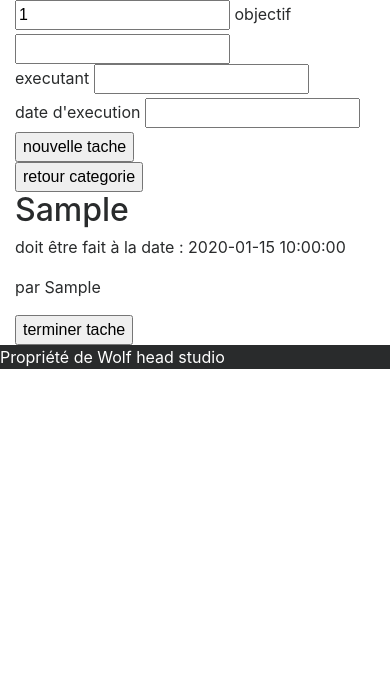
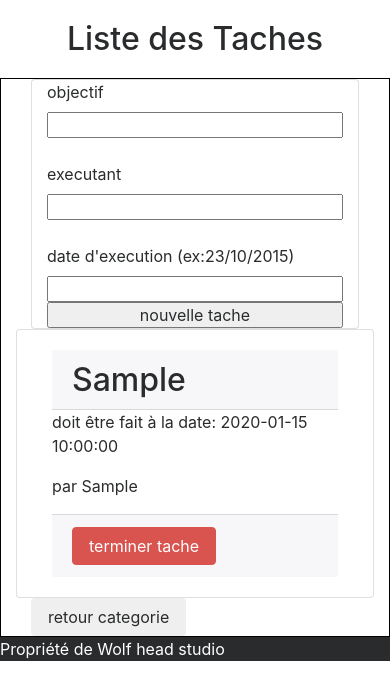
Before and after one commit to geasseur/Logiciel_chantier, a PHP site: page /control/controltache.php in a window 390 px wide. Shown: the top 700 px of the page. Run offline with PHP 8.4, Linux system fonts and the light colour scheme; the visitor is signed in with stand-in values (Sample User, id 1); tables that the repository leaves empty or names only in its code hold one stand-in row (values such as "Sample post").

Commit message:
responsive and class bootstrap added

```diff
--- a/control/controlindex.php
+++ b/control/controlindex.php
@@ -1,6 +1,10 @@
 <?php
 include('model/modelindex.php');
 $chantier = displayChantier();
+
+if (isset($_POST['test_pseudo']) and isset($_POST['test_password']) and !empty($_POST['test_pseudo']) and !empty($_POST['test_password'])){
+  connexion($_POST['pseudo'],$_POST['password']);
+}
 
 if (isset($_POST['nom']) and isset($_POST['responsable']) and isset($_POST['date_depart']) and isset($_POST['date_fin']) and isset($_POST['resume']) and isset($_POST['type_chantier']) ) {
   $nom=$_POST['nom'];
--- a/css/style.css
+++ b/css/style.css
@@ -0,0 +1,9 @@
+main{
+  border: 1px solid #000;
+}
+h1{
+  text-align: center;
+}
+#nouveauChantier{
+  margin: auto;
+}
--- a/model/modeltache.php
+++ b/model/modeltache.php
@@ -17,13 +17,12 @@ catch (Exception $e){
 
   function addedtache($idCategorie, $objectif, $executant, $date_exe){
     global $bdd;
-    $categories = $bdd->prepare('INSERT INTO Tache(id_Categorie,objectif, executant,date_exe,termine) values (:id_Categorie,:objectif,:executant, :date_exe,:termine)');
+    $categories = $bdd->prepare('INSERT INTO Tache(id_Categorie,objectif, executant,date_exe) values (:id_Categorie,:objectif,:executant, :date_exe)');
     $categories->execute(array(
       'id_Categorie'=>$idCategorie,
       'objectif'=>$objectif,
       'executant'=>$executant,
-      'date_exe'=>$date_exe,
-      'termine'=>1
+      'date_exe'=>$date_exe
     ));
     header('Location:../control/controltache.php');
   }
--- a/vue/vuetache.php
+++ b/vue/vuetache.php
@@ -10,44 +10,48 @@
         <link rel="apple-touch-icon" href="apple-touch-icon.png">
         <!-- Place favicon.ico in the root directory -->
 
-        <link rel="../stylesheet" href="css/normalize.css">
-        <link rel="../stylesheet" href="css/main.css">
-        <link rel="../stylesheet" href="/css/style.css">
+        <link rel="stylesheet" href="../css/normalize.css">
+        <link rel="stylesheet" href="../css/main.css">
+        <link rel="stylesheet" href="../css/style.css">
         <script src="../js/vendor/modernizr-2.8.3.min.js"></script>
     </head>
     <header class='container-fluid'>
-
+      <h1>Liste des Taches</h1>
     </header>
     <body>
       <main class='container column justify-content-center align-items-center'>
-        <form class="" action="../control/controltache.php" method="post">
-          <input type="text" name="id_Categorie" value="<?php echo $_SESSION['idCategorie'] ?>">
+        <section class='col-12'>
+          <form class="card col-12" action="../control/controltache.php" method="post">
+            <input type="text" style='display:none;' name="id_Categorie" value="<?php echo $_SESSION['idCategorie'] ?>">
             <label for="">objectif</label>
             <input type="text" name="objectif" value=""><br>
             <label for="">executant</label>
             <input type="text" name="executant" value=""><br>
-          <label for="">date d'execution</label>
+            <label for="">date d'execution (ex:23/10/2015) </label>
             <input type="text" name="date_exe" value="">
             <input type="submit" value="nouvelle tache">
           </form>
-        <form class="" action="../control/controlcategorie.php" method="post">
-          <input type="submit" name="" value="retour categorie">
-        </form>
+        </section>
         <?php
         // echo 'test : '.var_dump($test_taches);
         foreach($test_taches as $donnees) {
           ?>
 
-          <article>
-              <h2><?php echo $donnees['objectif']; ?></h2>
-              <p>doit être fait à la date : <?php echo $donnees['date_exe']; ?></p><p>par <?php echo $donnees['executant'];?></p>
-                <form class="" action="../control/controltache.php" method="post">
+          <article class='card col-xs-12 col-md-6 col-lg-3 d-inline-block'>
+            <div class="card-block">
+              <h2 class='card-header'><?php echo $donnees['objectif']; ?></h2>
+              <p>doit être fait à la date: <?php echo $donnees['date_exe']; ?></p><p>par <?php echo $donnees['executant'];?></p>
+                <form class="card-footer" action="../control/controltache.php" method="post">
                   <input style='display:none;' type="text" name="id_tache_termine" value="<?php echo $donnees['id'] ?>">
-                  <input type="submit" value="terminer tache">
+                  <input class='btn btn-danger' type="submit" value="terminer tache">
                 </form>
+            </div>
           </article>
           <?php
         }?>
+        <form class="col-6" action="../control/controlcategorie.php" method="post">
+          <input class='btn' type="submit" name="" value="retour categorie">
+        </form>
       </main>
       <footer class='bg-inverse'>
         <p class='text-white'>Propriété de Wolf head studio</p>
```
Also changed, not shown: model/modelindex.php (+31 -0 lines), vue/vuecategorie.php (+10 -8 lines), vue/vueindex.php (+19 -18 lines). Lines whose indentation alone changed are shown as unchanged.
